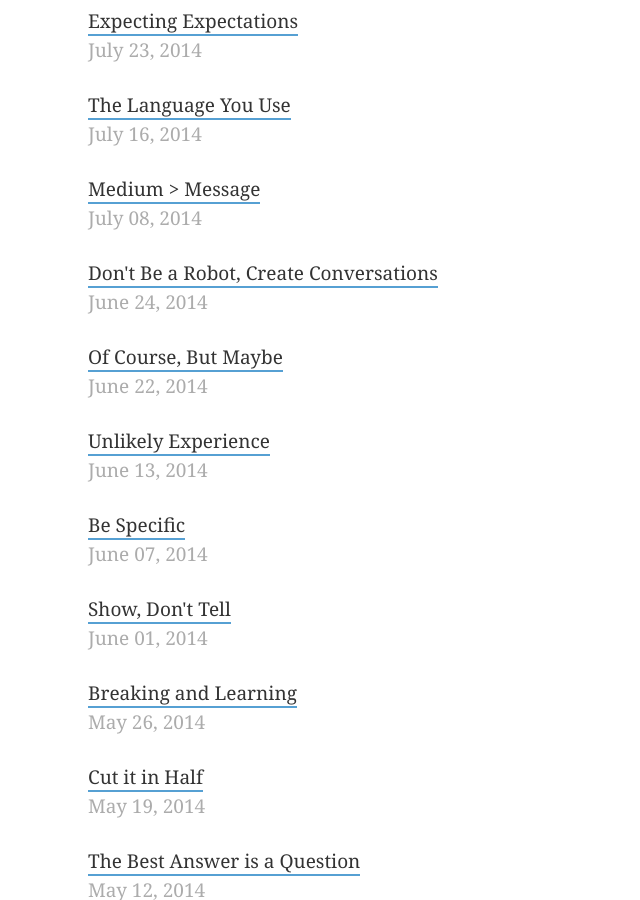
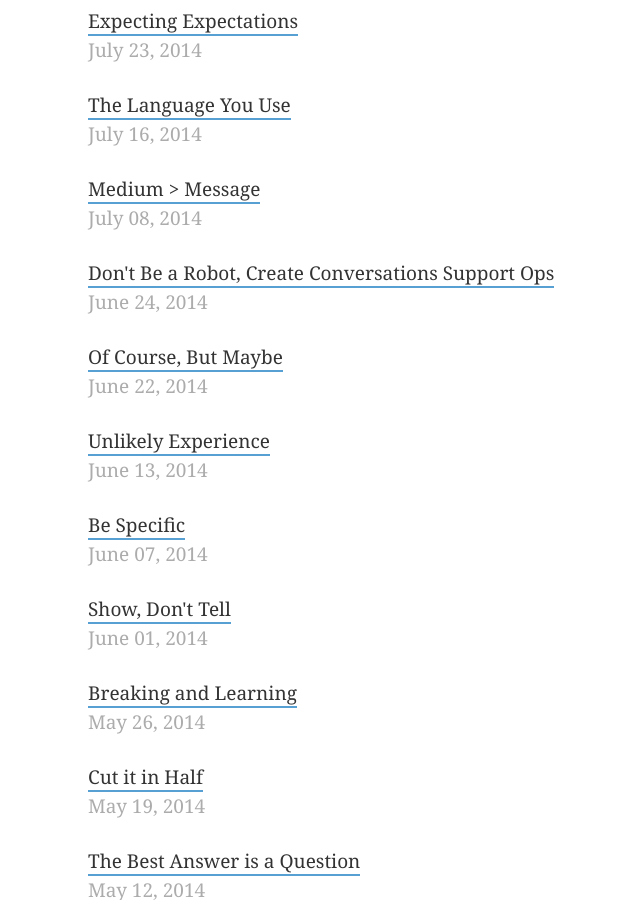
Before and after one commit to gallochris/writing, a Jekyll site: the page built from list.html, in a window 1280 px wide and 900 px high, scrolled down 973 px. Shown: the whole window, without its empty margins (340-980 px from the left). Built offline with Jekyll 4.4.1, drawn with Linux system fonts in a browser that asks for light colours; Markdown is read by kramdown in place of the engine named in the settings.

Commit message:
adding guest

```diff
--- a/list.html
+++ b/list.html
@@ -15,7 +15,7 @@ title: Blog Archive | Hot Dogs and Eggs
  <h1 style="text-align: center">Archive of All Posts</h1>
 {% for post in site.posts %}
   <ul style="list-style: none;">
-  <li><a href="{{ post.url }}">{{ post.title }}</a> <div style="color: #acacac;">{{ post.date | date: '%B %d, %Y' }}</div></li>
+  <li><a href="{{ post.url }}">{{ post.title }} {{ post.guest }}</a> <div style="color: #acacac;">{{ post.date | date: '%B %d, %Y' }}</div></li>
   </ul>
      {% endfor %}
 
```
